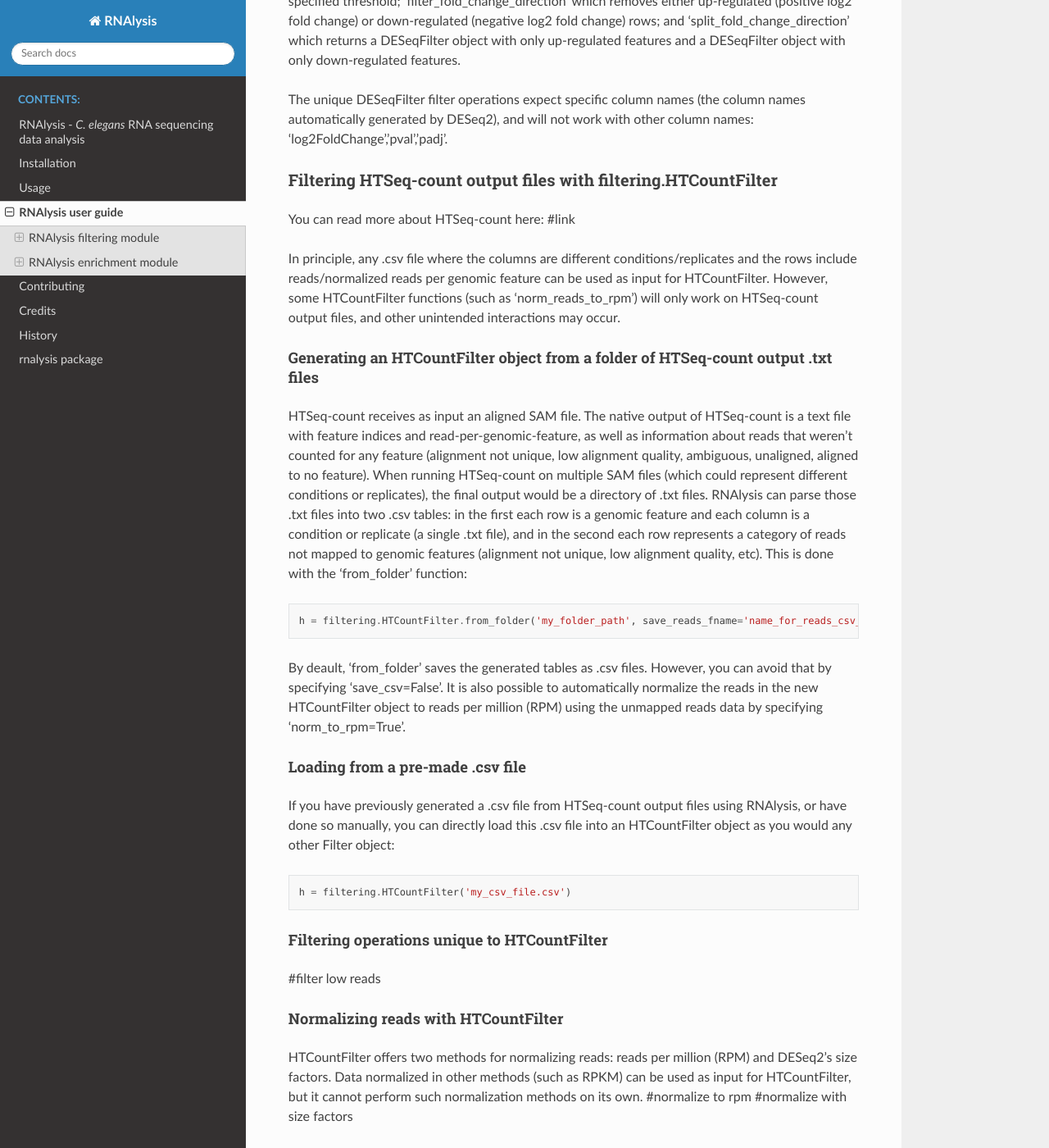
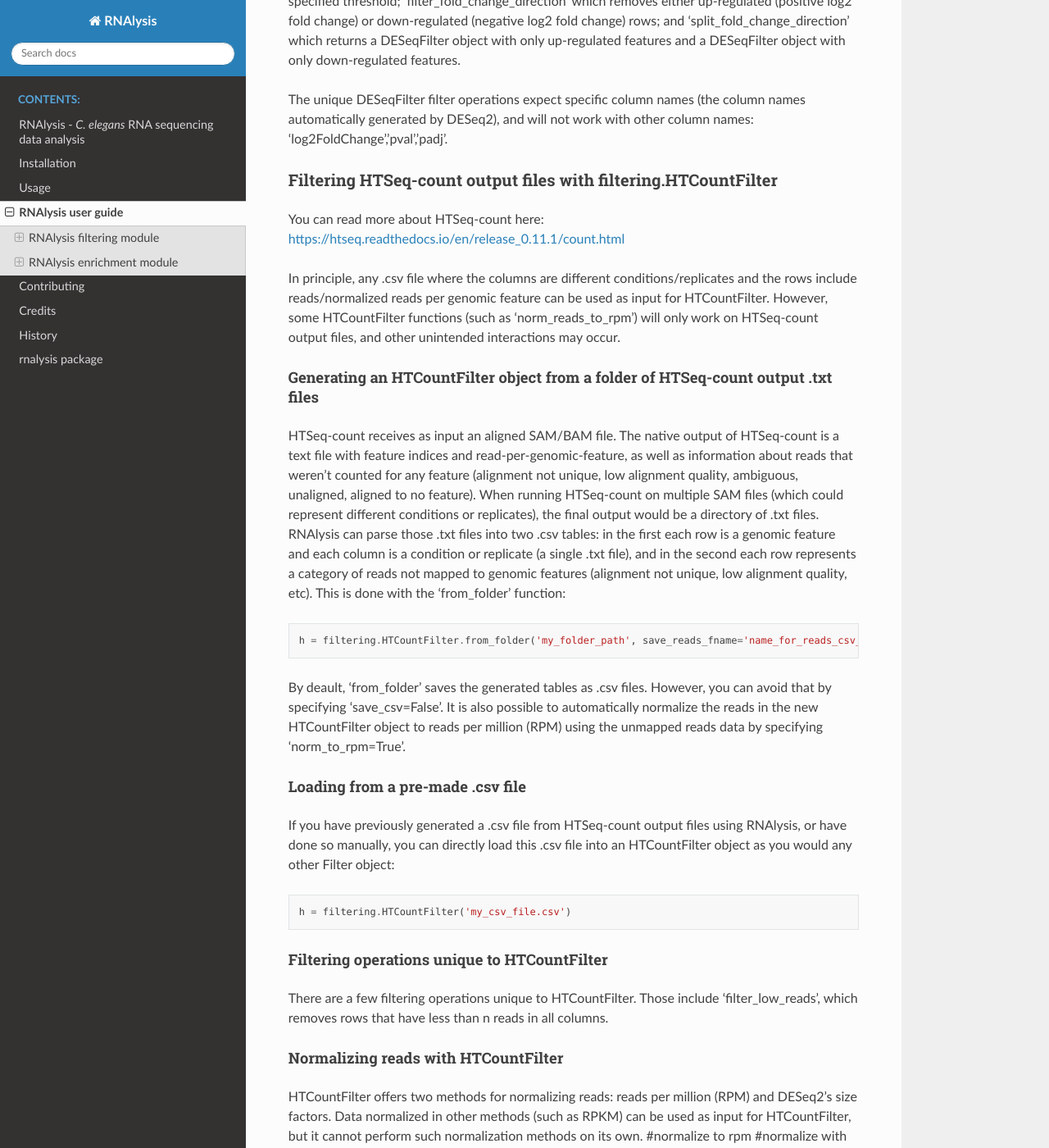
Before and after one commit to GuyTeichman/RNAlysis, a Sphinx documentation site: the page built from docs/source/rnalysis_user_guide.rst, in a window 1280 px wide and 1400 px high, scrolled down 4321 px. Shown: the whole window at 82% size. Built offline with Sphinx 7.4.7 and the Read the Docs theme 2.0.0, drawn with Linux system fonts in a browser that asks for light colours; some of the changed text lies outside the part shown.

Commit message:
updated documentation

```diff
--- a/docs/source/rnalysis_user_guide.rst
+++ b/docs/source/rnalysis_user_guide.rst
@@ -155,13 +155,13 @@
 ===============================================================
 
 You can read more about HTSeq-count here:
-#link
+https://htseq.readthedocs.io/en/release_0.11.1/count.html
 
 In principle, any .csv file where the columns are different conditions/replicates and the rows include reads/normalized reads per genomic feature can be used as input for HTCountFilter. However, some HTCountFilter functions (such as 'norm_reads_to_rpm') will only work on HTSeq-count output files, and other unintended interactions may occur.
 
 Generating an HTCountFilter object from a folder of HTSeq-count output .txt files
 ---------------------------------------------------------------------------------
-HTSeq-count receives as input an aligned SAM file. The native output of HTSeq-count is a text file with feature indices and read-per-genomic-feature, as well as information about reads that weren't counted for any feature (alignment not unique, low alignment quality, ambiguous, unaligned, aligned to no feature). When running HTSeq-count on multiple SAM files (which could represent different conditions or replicates), the final output would be a directory of .txt files. RNAlysis can parse those .txt files into two .csv tables: in the first each row is a genomic feature and each column is a condition or replicate (a single .txt file), and in the second each row represents a category of reads not mapped to genomic features (alignment not unique, low alignment quality, etc). This is done with the 'from_folder' function::
+HTSeq-count receives as input an aligned SAM/BAM file. The native output of HTSeq-count is a text file with feature indices and read-per-genomic-feature, as well as information about reads that weren't counted for any feature (alignment not unique, low alignment quality, ambiguous, unaligned, aligned to no feature). When running HTSeq-count on multiple SAM files (which could represent different conditions or replicates), the final output would be a directory of .txt files. RNAlysis can parse those .txt files into two .csv tables: in the first each row is a genomic feature and each column is a condition or replicate (a single .txt file), and in the second each row represents a category of reads not mapped to genomic features (alignment not unique, low alignment quality, etc). This is done with the 'from_folder' function::
 
 	h = filtering.HTCountFilter.from_folder('my_folder_path', save_reads_fname='name_for_reads_csv_file', save_not_counted_fname='name_for_unmapped_reads_csv_file')
 
@@ -178,7 +178,7 @@
 
 Filtering operations unique to HTCountFilter
 --------------------------------------------
-#filter low reads
+There are a few filtering operations unique to HTCountFilter. Those include 'filter_low_reads', which removes rows that have less than n reads in all columns.
 
 Normalizing reads with HTCountFilter
 ------------------------------------
@@ -188,9 +188,34 @@
 
 Data visualization and clustering analysis with HTCountFilter
 -------------------------------------------------------------
+HTCountFilter includes multiple methods for visualization and clustering of count data.
+
+
 #pairplot
-#clustermap
+
+.. figure::  pairplot.png
+           :align:   center
+           :scale: 40 %
+
+           Example plot of pairplot()
+
+
+#clustergram
+
+
+ .. figure::  clustergram.png
+           :align:   center
+           :scale: 40 %
+
+           Example plot of clustergram()
+
 #pca
+
+ .. figure::  pca.png
+           :align:   center
+           :scale: 40 %
+
+           Example plot of pca()
 
 Filtering fold-change data of features using filtering.FoldChangeFilter
 =======================================================================
```
Also changed, not shown: 5 other files.
